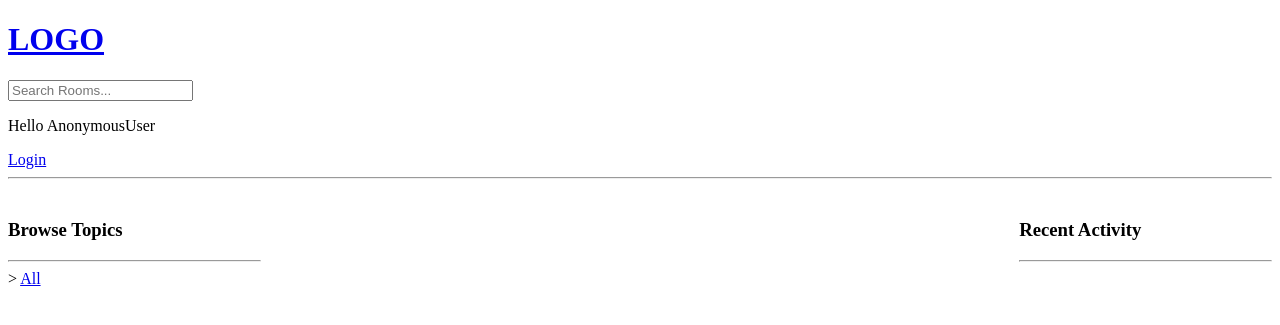
After one commit to amir1226/tzuzul-project3-discord, a Django app: template proyecto3_discord/base/templates/base/profile.html in a window 1280 px wide. The commit adds this page. Shown: the top 325 px of the page. Run offline with Django 4.2, Linux system fonts and the light colour scheme; the template is opened without the code that fills it, so the values that code supplies are empty.

Commit message:
Adding profile template

```diff
--- a/proyecto3_discord/base/templates/base/activity_component.html
+++ b/proyecto3_discord/base/templates/base/activity_component.html
@@ -2,7 +2,7 @@
 <hr>
 {% for message in room_messages %}
     <div>
-        <small>@{{message.user}} {{message.created | timesince}} </small>
+        <small><a href="{% url 'user-profile' message.user.id %}">@{{message.user}}</a> {{message.created | timesince}} </small>
         <small>replied to  {{message.room}} </small>
 
         <p> {{message}} </p>
--- a/proyecto3_discord/base/templates/base/feed_component.html
+++ b/proyecto3_discord/base/templates/base/feed_component.html
@@ -5,7 +5,7 @@
             <a href="{% url 'update-room' room.id %}"> Edit </a>
             <a href="{% url 'delete-room' room.id %}"> Delete </a>
             {% endif %}
-            <span>@{{room.host.username}}</span>
+            <a href="{%url 'user-profile' room.host.id %}">@{{room.host.username}}</a>
             <h5>{{room.id}} -- <a href="{% url 'room' room.id %}">{{room.name}}</a></h5>
             <small> {{room.topic.name}} </small>
             <hr>
--- /dev/null
+++ b/proyecto3_discord/base/templates/base/profile.html
@@ -0,0 +1,28 @@
+{% extends 'main.html' %}
+
+{% block content %}
+
+<style>
+    .profile-container {
+        display: grid;
+        grid-template-columns: 1fr 3fr 1fr;
+    }
+</style>
+
+<h1>{{user.username}}</h1>
+
+<div class="profile-container">
+    <div>
+        {% include 'base/topics_component.html' %}
+    </div>
+
+    <div>
+        {% include 'base/feed_component.html' %}
+    </div>
+
+    <div>
+        {% include 'base/activity_component.html' %}
+    </div>
+</div>
+
+{% endblock content %}
--- a/proyecto3_discord/base/urls.py
+++ b/proyecto3_discord/base/urls.py
@@ -7,6 +7,7 @@ urlpatterns = [
     path('logout/', views.logout_user, name='logout'),
     path('', views.home, name='home'),
     path('room/<str:pk>/', views.room, name='room'),
+    path('profile/<str:pk>/', views.user_profile, name='user-profile'),
     path('create-room/', views.create_room, name='create-room'),
     path('update-room/<str:pk>', views.update_room, name='update-room'),
     path('delete-room/<str:pk>', views.delete_room, name='delete-room'),
```
Also changed, not shown: proyecto3_discord/base/views.py (+7 -0 lines).
